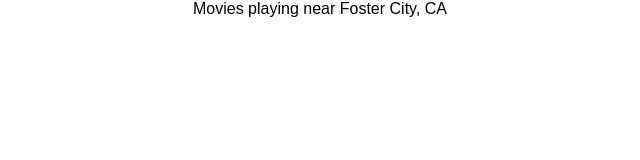
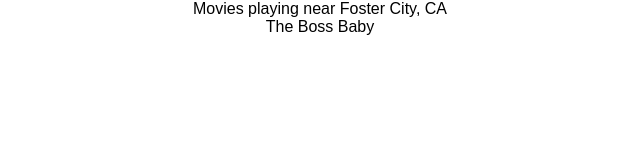
Before and after one commit to martincastell/movies, a React (Create React App) app: page / in a window 1280 px wide. Shown: the top 160 px of the page, without its empty margins (320-960 px from the left). Built offline with nearby package versions, Linux system fonts and the light colour scheme.

Commit message:
MovieCarousel skeleton

```diff
--- a/src/App.js
+++ b/src/App.js
@@ -1,10 +1,15 @@
 import React from 'react';
 import './App.css';
+import MovieCarousel from './components/MovieCarousel';
 
 function App ({state}) {
+  const movies = state.page.results.map((movieId) => state.entities.movies[movieId]);
+  const onClickMovie = (movie) => console.log('The user clicked on a movie, we need to do something here', movie);
+
   return (
     <div className="App">
       Movies playing near {state.page.location}
+      <MovieCarousel movies={movies} onClickMovie={onClickMovie} />
     </div>
   );
 }
--- /dev/null
+++ b/src/components/MovieCarousel.js
@@ -0,0 +1,9 @@
+import React from 'react';
+
+function MovieCarousel({ movies, onClickMovie }) {
+  return (<div className="movie-carousel">
+    {movies.map((movie) => <div className="movie" key={movie.id} onClick={() => onClickMovie(movie)}>{movie.title}</div>)}
+  </div>);
+}
+
+export default MovieCarousel;
```
Also changed, not shown: 1 other file (tests, documents, lock files or other folders).
